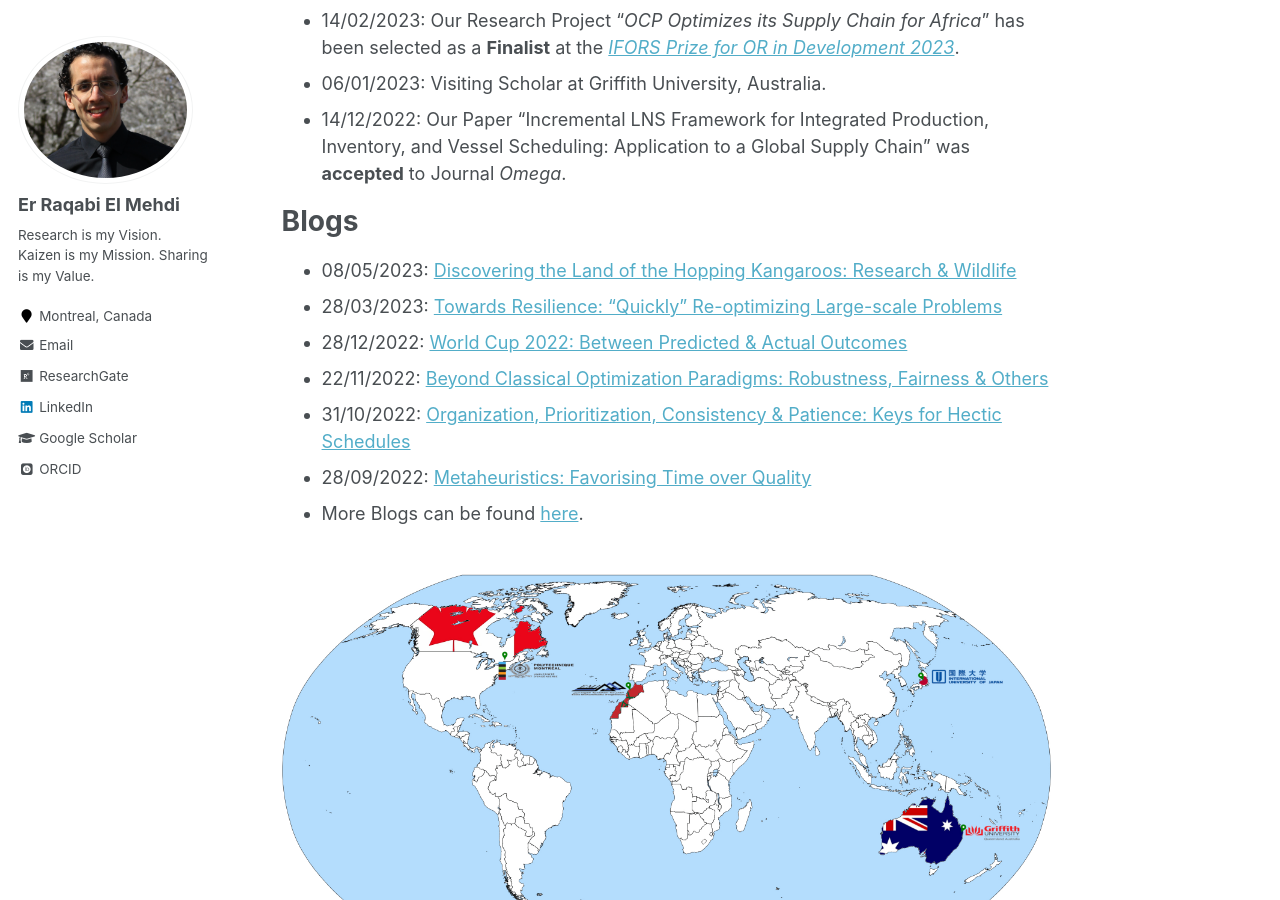
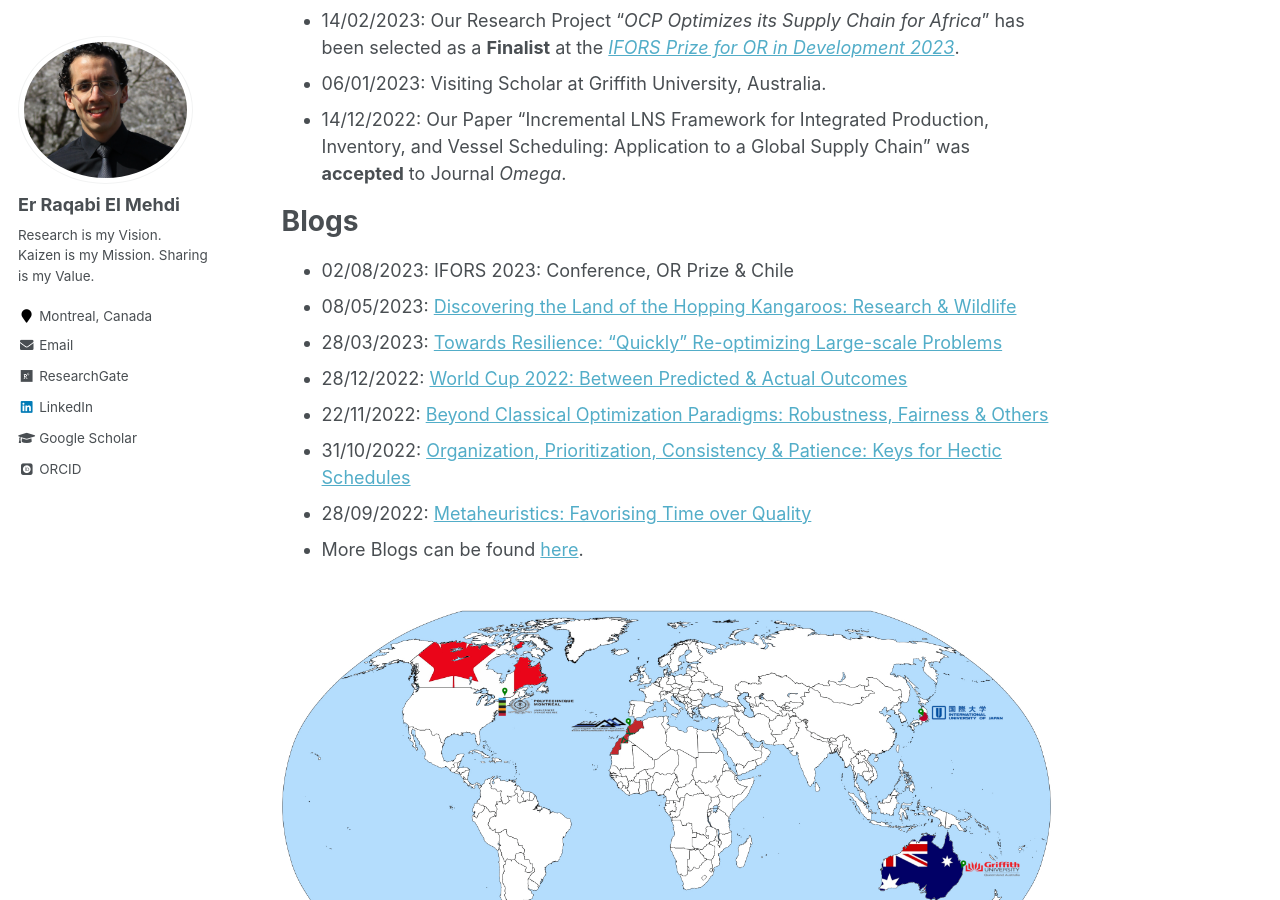
Before and after one commit to RqbMedi/rqbmedi.github.io, a Jekyll site: the page built from _pages/about.md, in a window 1280 px wide and 900 px high, scrolled down 1302 px. Built offline with Jekyll 4.4.1, drawn with Linux system fonts in a browser that asks for light colours; some web fonts are replaced.

Commit message:
Update about.md

```diff
--- a/_pages/about.md
+++ b/_pages/about.md
@@ -43,6 +43,7 @@ News
 
 Blogs
 ======
+- 02/08/2023: IFORS 2023: Conference, OR Prize & Chile
 - 08/05/2023: [Discovering the Land of the Hopping Kangaroos: Research & Wildlife](https://www.linkedin.com/pulse/discovering-land-hopping-kangaroos-research-wildlife-er-raqabi?fbclid=IwAR3jyN2Y2w0HqL_qcLFMbUlqGcOnwSSLaajI4_d5p9qz9E2DOLwrN9Ay2BY)
 - 28/03/2023: [Towards Resilience: “Quickly” Re-optimizing Large-scale Problems](https://medium.com/@erraqabielmehdi/towards-resilience-quickly-re-optimizing-large-scale-problems-1d7f923bb866)
 - 28/12/2022: [World Cup 2022: Between Predicted & Actual Outcomes](https://www.linkedin.com/pulse/world-cup-2022-between-predicted-actual-outcomes-el-mehdi-%E3%83%A9%E3%82%AB%E3%83%93-%E3%83%A1%E3%83%87%E3%82%A3)
```
